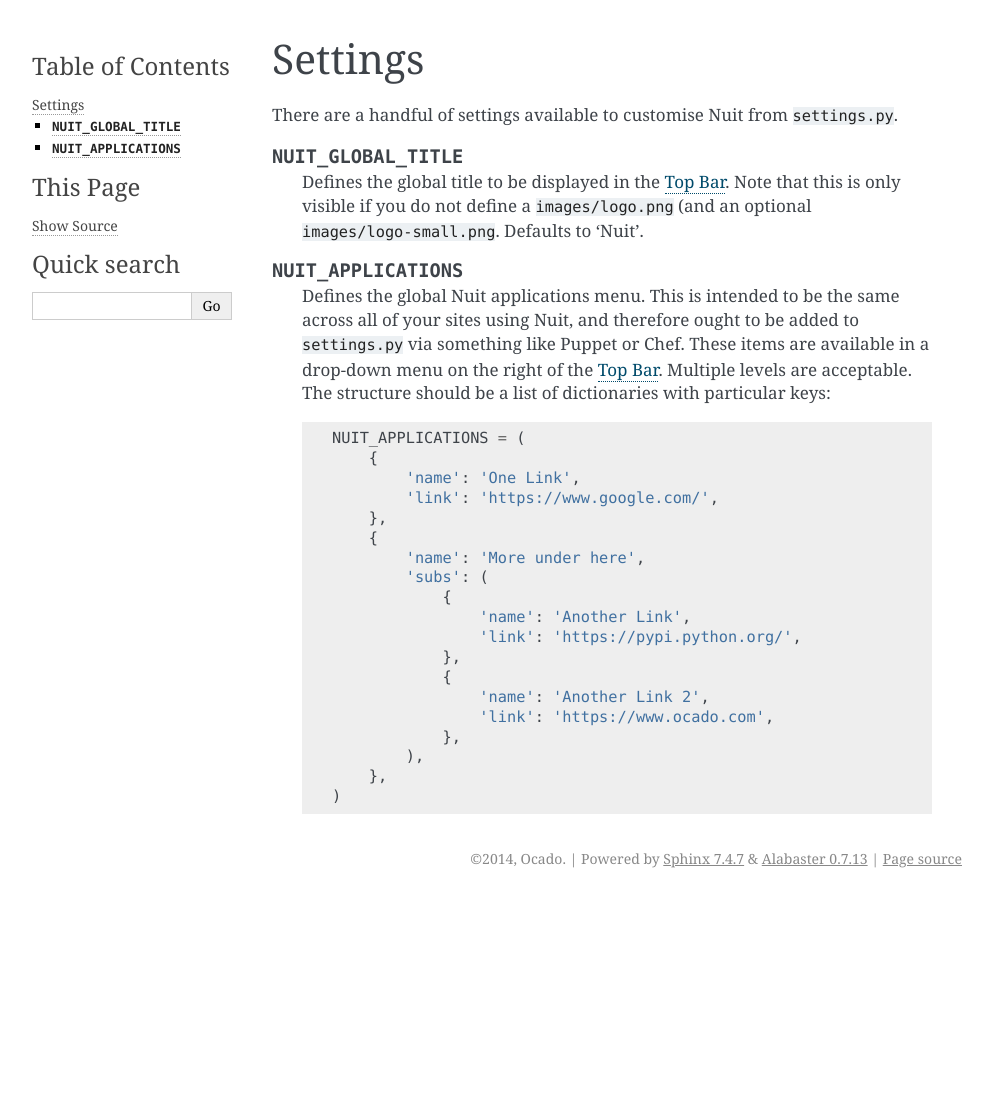
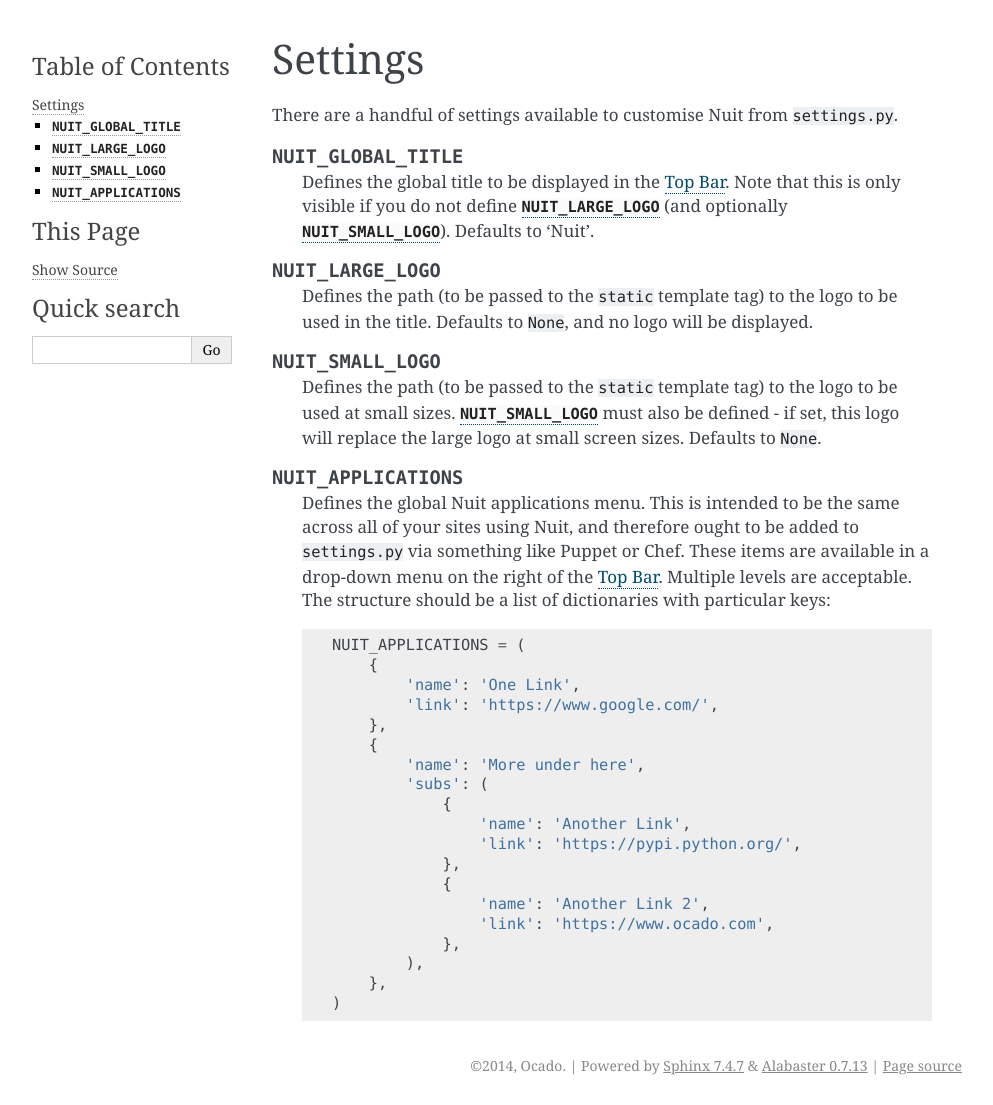
Before and after one commit to ocadotechnology/django-nuit, a Sphinx documentation site: the page built from docs/settings.txt, in a window 1280 px wide. Shown: the whole page, without its empty margins (148-1141 px from the left). Built offline with Sphinx 7.4.7, drawn with Linux system fonts in a browser that asks for light colours; the version number could not be read and is left out; before the commit the page ends 900 px from its top, so only the background shows below that.

Commit message:
Changed logo to use a setting

```diff
--- a/docs/sass.txt
+++ b/docs/sass.txt
@@ -74,12 +74,12 @@
 
     :default: ``rgba(0, 0, 0, 1), rgba(0, 0, 0, 0.8), rgba(0, 0, 0, 0.6), rgba(0, 0, 0, 0.4), rgba(0, 0, 0, 0.2)``
 
-    The colours of the parts of the loader.
+    The colours of the parts of the :ref:`component-loading-animation`.
 
 .. attribute:: $loader-subicon
 
     :default: ``"\0025CF"``
 
-    The icon of each part of the loader.
+    The icon of each part of the :ref:`component-loading-animation`.
 
 .. _Foundation: http://foundation.zurb.com
--- a/docs/settings.txt
+++ b/docs/settings.txt
@@ -4,13 +4,21 @@
 There are a handful of settings available to customise Nuit from ``settings.py``.
 
 .. _settings-nuit-global-title:
-
 .. attribute:: NUIT_GLOBAL_TITLE
 
-    Defines the global title to be displayed in the :ref:`component-top-bar`. Note that this is only visible if you do not define a ``images/logo.png`` (and an optional ``images/logo-small.png``. Defaults to 'Nuit'.
+    Defines the global title to be displayed in the :ref:`component-top-bar`. Note that this is only visible if you do not define :attr:`NUIT_LARGE_LOGO` (and optionally :attr:`NUIT_SMALL_LOGO`). Defaults to 'Nuit'.
+
+.. _settings-nuit-large-logo:
+.. attribute:: NUIT_LARGE_LOGO
+
+    Defines the path (to be passed to the ``static`` template tag) to the logo to be used in the title. Defaults to ``None``, and no logo will be displayed.
+
+.. _settings-nuit-small-logo:
+.. attribute:: NUIT_SMALL_LOGO
+
+    Defines the path (to be passed to the ``static`` template tag) to the logo to be used at small sizes. :attr:`NUIT_SMALL_LOGO` must also be defined - if set, this logo will replace the large logo at small screen sizes. Defaults to ``None``.
 
 .. _settings-nuit-applications:
-
 .. attribute:: NUIT_APPLICATIONS
 
     Defines the global Nuit applications menu. This is intended to be the same across all of your sites using Nuit, and therefore ought to be added to ``settings.py`` via something like Puppet or Chef. These items are available in a drop-down menu on the right of the :ref:`component-top-bar`. Multiple levels are acceptable. The structure should be a list of dictionaries with particular keys::
--- a/docs/templates/components.txt
+++ b/docs/templates/components.txt
@@ -121,3 +121,8 @@
 -----
 
 Nuit provides a :ref:`template-tag-foundation-form` template tag to enable complex rendering of HTML forms, for use with Django's Form classes. See the :doc:`forms` documentation for more detail.
+
+Messages
+--------
+
+Nuit's :doc:`base` templates will display any messages logged with Django's messaging framework at the top of the content area.
```
Also changed, not shown: 3 other files.
